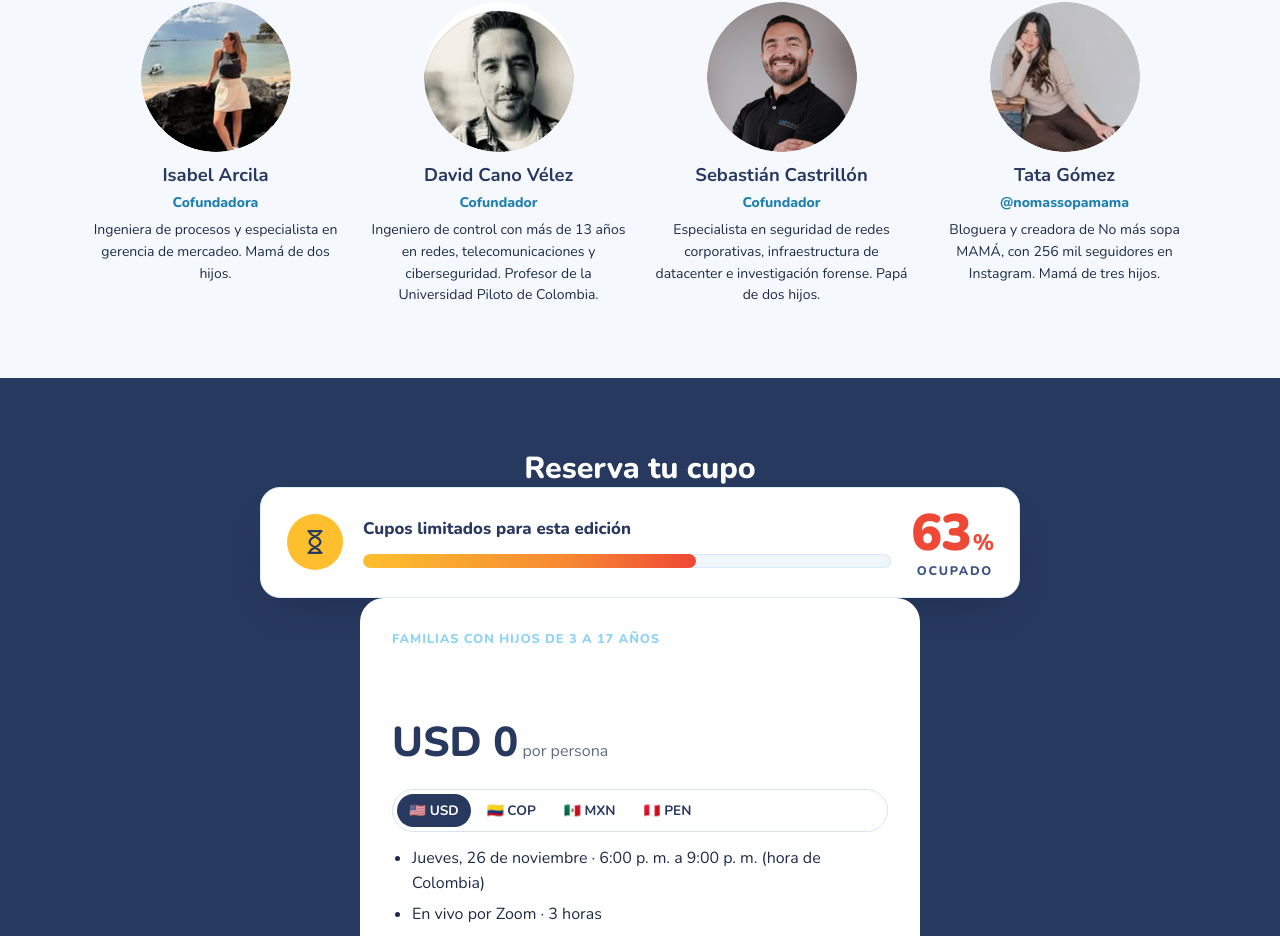
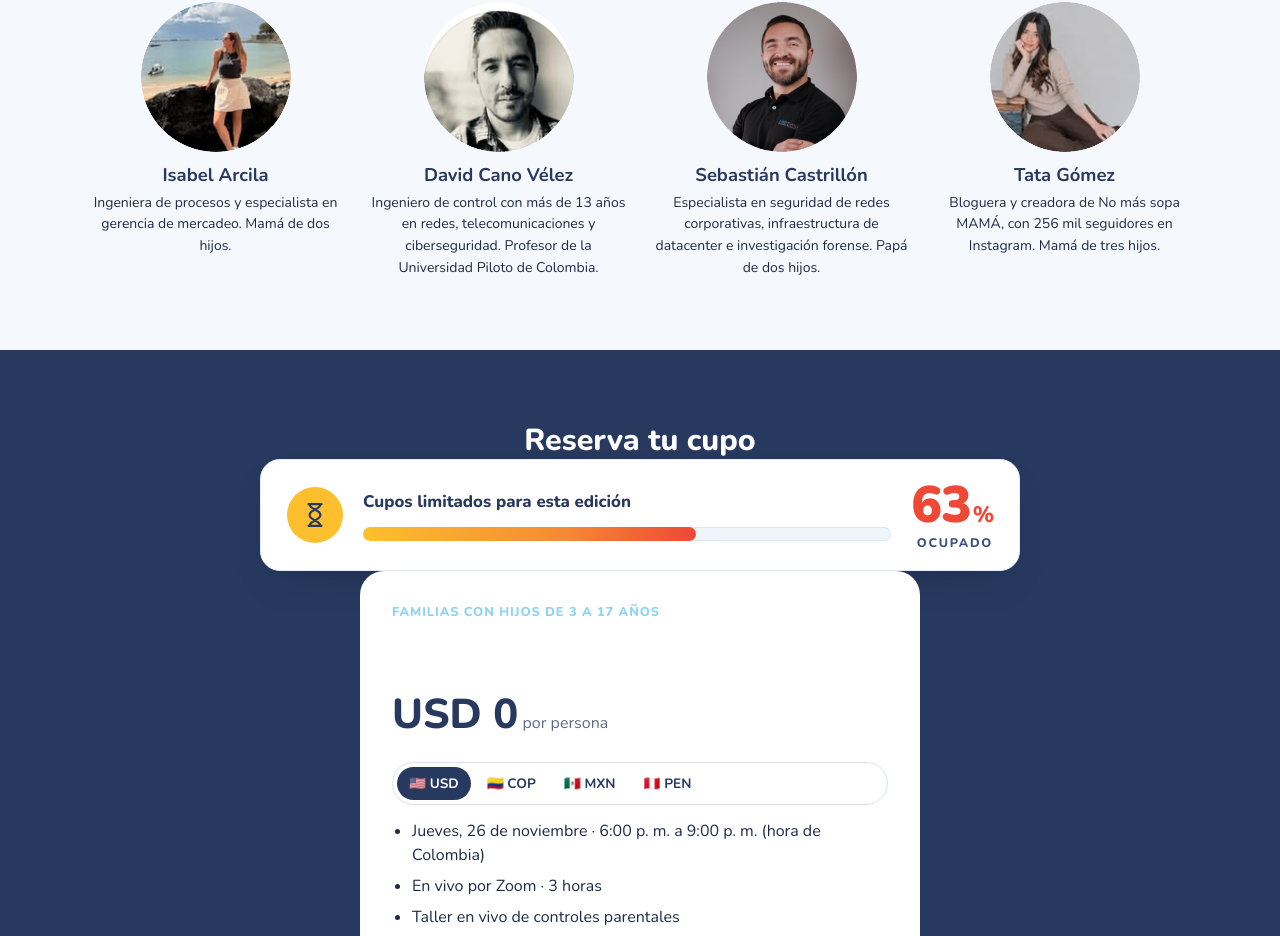
Before and after one commit to dnetmask/tecnofamilias-PLataformaWEB, a Next.js app: page /masterclass in a window 1280 px wide. Shown: the part 5119-6055 px from the top of the page. Built offline with nearby package versions, Linux system fonts and the light colour scheme; no server answers; the database is empty.

Commit message:
Quitar los cargos debajo de los nombres del equipo
Co-Authored-By: Claude Opus 5.5 <noreply@anthropic.com>
Claude-Session: https://claude.ai/code/session_01AcCZry4UJcs9ufbucfezZf

```diff
--- a/src/app/masterclass/page.tsx
+++ b/src/app/masterclass/page.tsx
@@ -341,7 +341,6 @@ export default async function MasterclassPage() {
               <div key={t.name}>
                 <img src={t.img} alt={t.name} width={150} height={150} />
                 <h3>{t.name}</h3>
-                <span className="small" style={{ fontWeight: 800, color: "var(--blue-dark)" }}>{t.role}</span>
                 <p className="small" style={{ margin: 0 }}>{t.bio}</p>
               </div>
             ))}
--- a/src/app/quienes-somos/page.tsx
+++ b/src/app/quienes-somos/page.tsx
@@ -97,7 +97,6 @@ export default async function AboutPage() {
               <div key={t.name}>
                 <img src={t.img} alt={t.name} width={150} height={150} />
                 <h3>{t.name}</h3>
-                <span className="small" style={{ fontWeight: 800, color: "var(--blue-dark)" }}>{t.role}</span>
                 <p className="small" style={{ margin: 0 }}>{t.bio}</p>
               </div>
             ))}
--- a/src/lib/team.ts
+++ b/src/lib/team.ts
@@ -1,7 +1,7 @@
 /** Equipo Tecnofamilias (landing de la masterclass y Quiénes somos). */
 export const TEAM = [
-  { img: "/masterclass/isabel-arcila.png", name: "Isabel Arcila", role: "Cofundadora", bio: "Ingeniera de procesos y especialista en gerencia de mercadeo. Mamá de dos hijos." },
-  { img: "/masterclass/david-cano.png", name: "David Cano Vélez", role: "Cofundador", bio: "Ingeniero de control con más de 13 años en redes, telecomunicaciones y ciberseguridad. Profesor de la Universidad Piloto de Colombia." },
-  { img: "/masterclass/sebastian-castrillon.png", name: "Sebastián Castrillón", role: "Cofundador", bio: "Especialista en seguridad de redes corporativas, infraestructura de datacenter e investigación forense. Papá de dos hijos." },
-  { img: "/masterclass/tata-gomez.png", name: "Tata Gómez", role: "@nomassopamama", bio: "Bloguera y creadora de No más sopa MAMÁ, con 256 mil seguidores en Instagram. Mamá de tres hijos." },
+  { img: "/masterclass/isabel-arcila.png", name: "Isabel Arcila", bio: "Ingeniera de procesos y especialista en gerencia de mercadeo. Mamá de dos hijos." },
+  { img: "/masterclass/david-cano.png", name: "David Cano Vélez", bio: "Ingeniero de control con más de 13 años en redes, telecomunicaciones y ciberseguridad. Profesor de la Universidad Piloto de Colombia." },
+  { img: "/masterclass/sebastian-castrillon.png", name: "Sebastián Castrillón", bio: "Especialista en seguridad de redes corporativas, infraestructura de datacenter e investigación forense. Papá de dos hijos." },
+  { img: "/masterclass/tata-gomez.png", name: "Tata Gómez", bio: "Bloguera y creadora de No más sopa MAMÁ, con 256 mil seguidores en Instagram. Mamá de tres hijos." },
 ];
```
